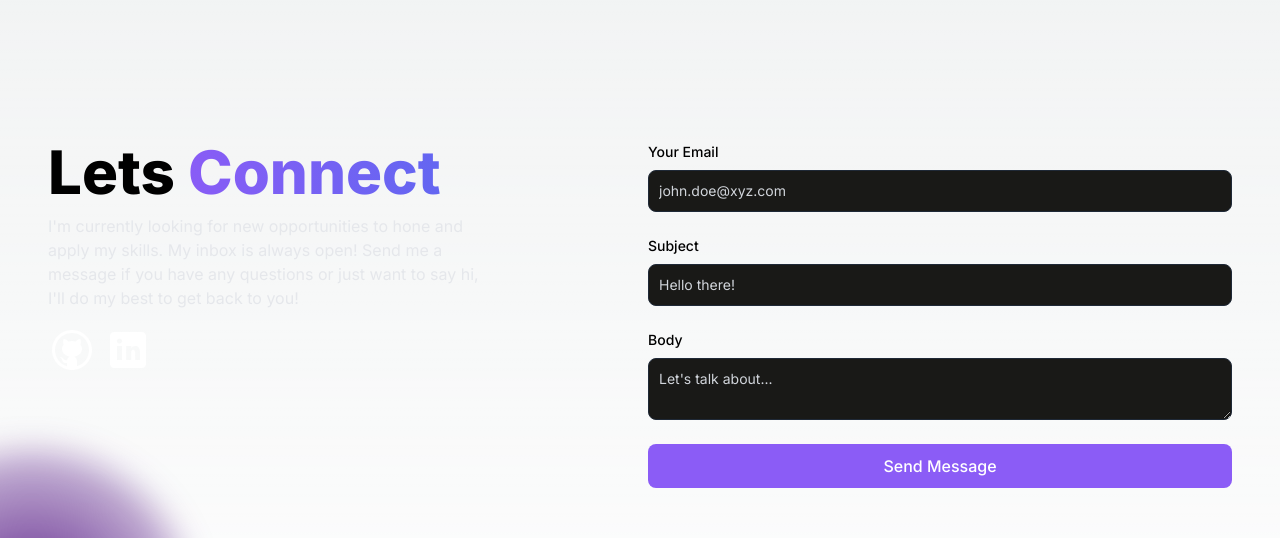
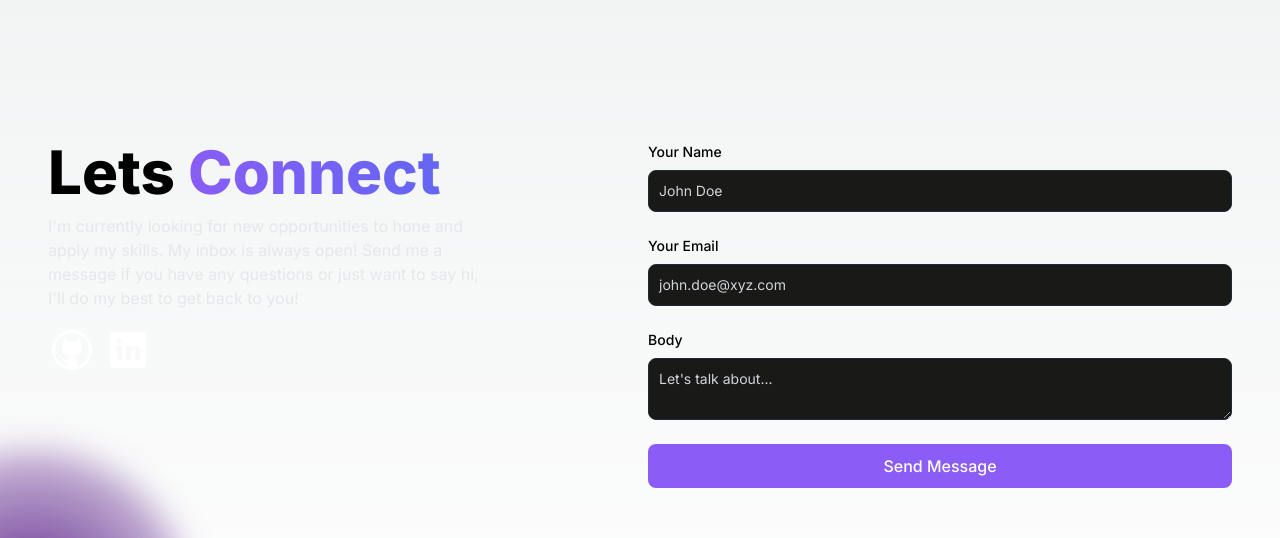
Before and after one commit to ashkree/react-portfolio-website, a Next.js app: page / in a window 1280 px wide. Shown: the part 1694-2232 px from the top of the page. Built offline with nearby package versions, Linux system fonts and the light colour scheme.

Commit message:
added emailjs functionality to email section

```diff
--- a/package.json
+++ b/package.json
@@ -9,6 +9,7 @@
     "lint": "next lint"
   },
   "dependencies": {
+    "@emailjs/browser": "^3.12.1",
     "@heroicons/react": "^2.1.1",
     "framer-motion": "^10.17.12",
     "next": "14.0.4",
--- a/src/app/api/send/route.js
+++ /dev/null
@@ -1,34 +0,0 @@
-// import { EmailTemplate } from "../../../components/EmailTemplate";
-import { Resend } from "resend";
-import { NextResponse } from "next/server";
-
-const resend = new Resend(process.env.RESEND_API_KEY);
-const fromEmail = process.env.FROM_EMAIL;
-
-export async function POST(req, res) {
-	const { body } = await req.json();
-	const { email, subject, message } = body;
-
-	try {
-		const data = await resend.emails.send({
-			from: fromEmail,
-			to: ["maveron.dev@gmail,com", email],
-			subject: { subject },
-			react: (
-				<>
-					<h1> {subject} </h1>
-					<p>
-						Thank you for contacting me! I will get back to you as
-						soon as possible!
-					</p>
-					<p> New message submitted: </p>
-					<p>{message}</p>
-				</>
-			),
-		});
-
-		return Response.json(data);
-	} catch (error) {
-		return Response.json({ error });
-	}
-}
--- a/src/app/components/EmailSection.jsx
+++ b/src/app/components/EmailSection.jsx
@@ -1,44 +1,35 @@
 "use client";
-import React, { useState } from "react";
+import React, { useState, useRef } from "react";
 import GithubIcon from "../../../public/images/socials_icons/github-icon.svg";
 import LinkedInIcon from "../../../public/images/socials_icons/linkedin-icon.svg";
 import Link from "next/link";
 import Image from "next/image";
+import emailjs from "@emailjs/browser";
 
 const EmailSection = () => {
 	const [emailSubmitted, setEmailSubmitted] = useState(false);
+	const form = useRef();
 
 	const handleSubmit = async (e) => {
 		e.preventDefault();
 
-		/* TODO: Delete comment when API key is generated from Resend.com */
-
-		/*
-		const data = {
-			email: e.target.email.value,
-			subject: e.target.subject.value,
-			message: e.target.message.value,
-		};
-
-		const JSONdata = JSON.stringify(data);
-		const endpoint = "/api/send";
-
-		const options = {
-			method: "POST",
-			header: { "Content-Type": "application/json" },
-			body: JSONdata,
-		};
-
-		const response = await fetch(endpoint, options);
-		const resData = await response.json();
-
-		if (resData.status === "200") {
-			console.log("message sent.");
-			setEmailSubmitted(True);
-		}
-        */
-
-		setEmailSubmitted(True);
+		emailjs
+			.sendForm(
+				"service_nbwp5ur",
+				"template_4hgjdas",
+				form.current,
+				"WRQegabE2RfQ9TGg_"
+			)
+			.then(
+				(result) => {
+					setEmailSubmitted(true);
+					console.log(result.text);
+					// e.target.reset();
+				},
+				(error) => {
+					console.log(error.text);
+				}
+			);
 	};
 
 	return (
@@ -81,18 +72,37 @@ const EmailSection = () => {
 				<form
 					className="flex flex-col gap-6"
 					onSubmit={handleSubmit}
+					ref={form}
 				>
+					{/* Name Section */}
+					<div>
+						<label
+							className="block text-sm mb-2 font-medium"
+							htmlFor="user_name"
+						>
+							Your Name
+						</label>
+						<input
+							className="bg-[#191917] border border-gray-800 placeholder-gray-300 text-gray-200 text-sm rounded-lg block w-full p-2.5"
+							name="user_name"
+							type="text"
+							id="name"
+							required
+							placeholder="John Doe"
+						/>
+					</div>
+
 					{/* Email Section */}
 					<div>
 						<label
 							className="block mb-2 text-sm font-medium"
-							htmlFor="email"
+							htmlFor="user_email"
 						>
 							Your Email
 						</label>
 						<input
 							className="bg-[#191917] border border-gray-800 placeholder-gray-300 text-gray-200 text-sm rounded-lg block w-full p-2.5"
-							name="email"
+							name="user_email"
 							type="email"
 							id="email"
 							required
@@ -100,25 +110,7 @@ const EmailSection = () => {
 						/>
 					</div>
 
-					{/* Subject Section */}
-					<div>
-						<label
-							className="block text-sm mb-2 font-medium"
-							htmlFor="subject"
-						>
-							Subject
-						</label>
-						<input
-							className="bg-[#191917] border border-gray-800 placeholder-gray-300 text-gray-200 text-sm rounded-lg block w-full p-2.5"
-							name="subject"
-							type="text"
-							id="subject"
-							required
-							placeholder="Hello there!"
-						/>
-					</div>
-
-					{/* Subject Section */}
+					{/* Message Section */}
 					<div>
 						<label
 							className="block text-sm mb-2 font-medium"
```
Also changed, not shown: 1 other file (tests, documents, lock files or other folders).
